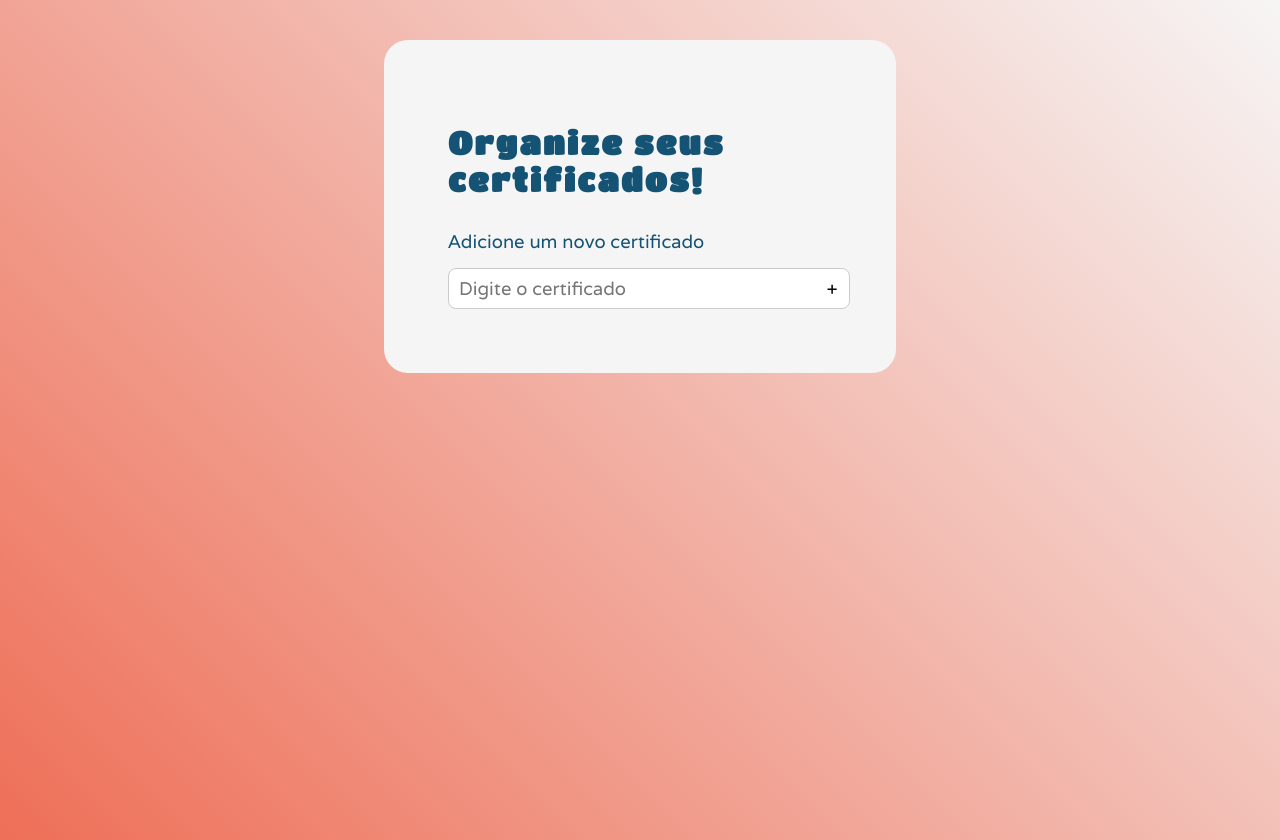
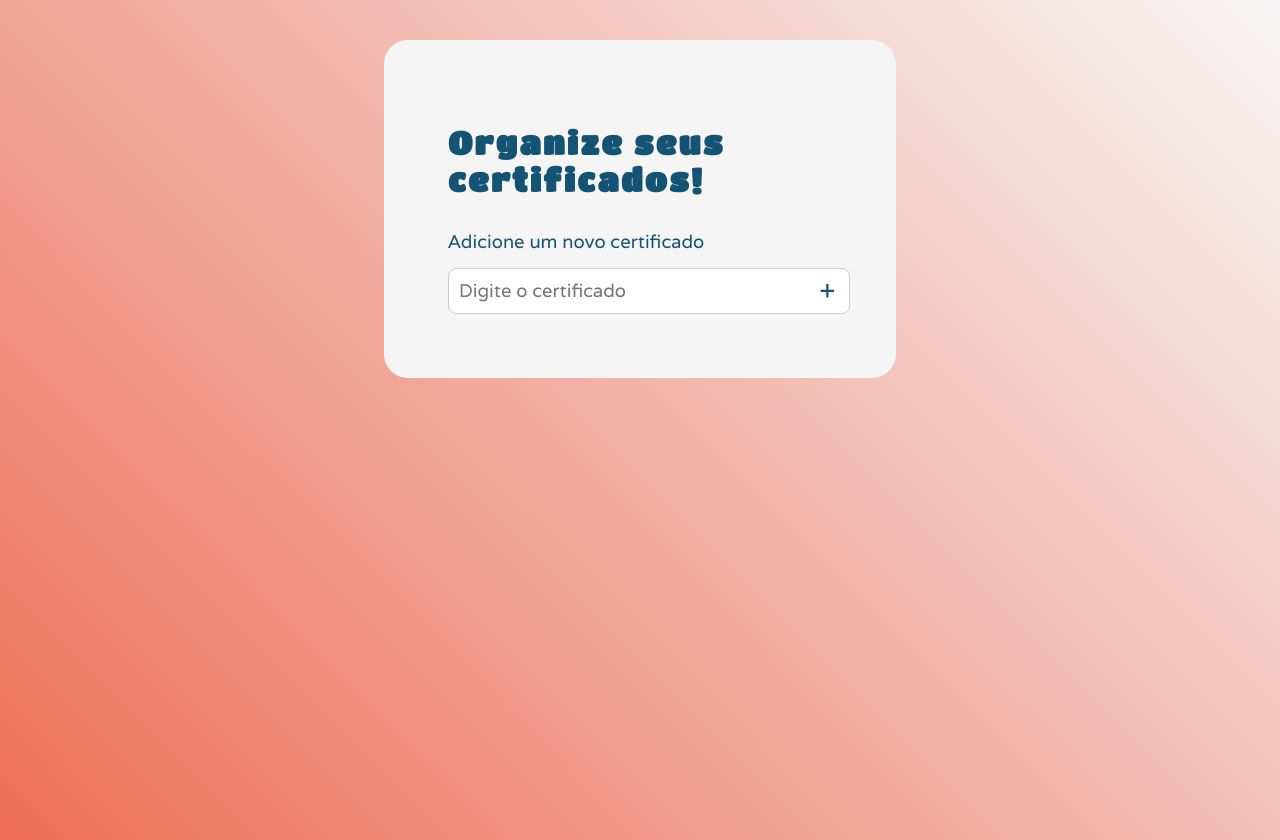
Before and after one commit to laufoes/pet-form, a React (Create React App) app: page / in a window 1280 px wide. Built offline with nearby package versions, Linux system fonts and the light colour scheme.

Commit message:
Estilização ícone '+'

```diff
--- a/src/components/Formulário/Lista/Lista.module.scss
+++ b/src/components/Formulário/Lista/Lista.module.scss
@@ -1,4 +1,7 @@
 .container {
+    svg path {
+        stroke: #145374;
+    }
     background-color: white;
     border: 1px #cdcaca solid;
     border-radius: 8px;
@@ -11,7 +14,4 @@
         width: 95%;
         border: none;
     }
-    &__icon {
-        stroke: #EE6F57; //como muda cor do icone??
-    }
 }
--- a/src/components/Formulário/Lista/index.tsx
+++ b/src/components/Formulário/Lista/index.tsx
@@ -11,7 +11,7 @@ export default function Lista() {
             className={styles.container__input}
             />
             <GrFormAdd
-            className={styles.container__icon}
+            color="white" fontSize="1.5em"
             />
         </div>
     )
```
